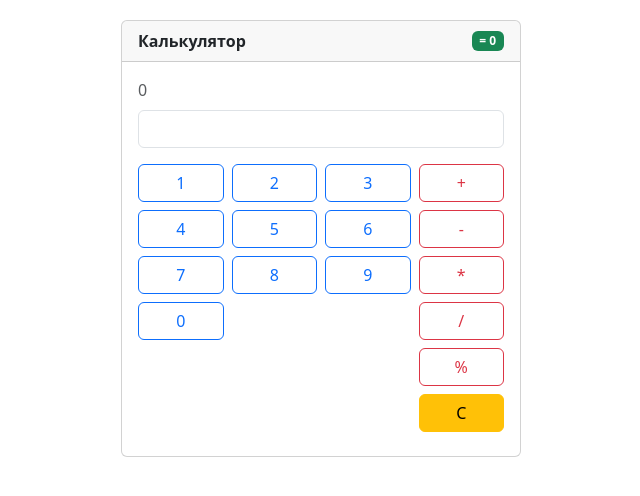
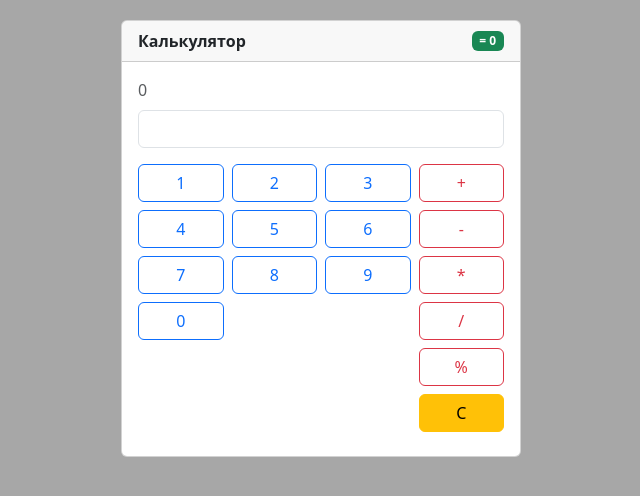
Before and after one commit to zontikgucci/calc, a website built with Vite: page index.html in a window 1280 px wide. Shown: the whole page, without its empty margins (319-959 px from the left). Built offline with nearby package versions, Linux system fonts and the light colour scheme.

Commit message:
style: изменение цвета background

```diff
--- a/src/main.js
+++ b/src/main.js
@@ -1,5 +1,5 @@
+import "bootstrap/dist/css/bootstrap.min.css";
 import "./styles/style.scss";
-import "bootstrap/dist/css/bootstrap.min.css";
 
 import { createCalculator } from "./components/calculator";
 
--- a/src/styles/style.scss
+++ b/src/styles/style.scss
@@ -1,5 +1,5 @@
 body {
-  background-color: rgb(245, 245, 245);
+  background-color: #a7a7a7;
 }
 .card {
   max-width: 400px;
```
